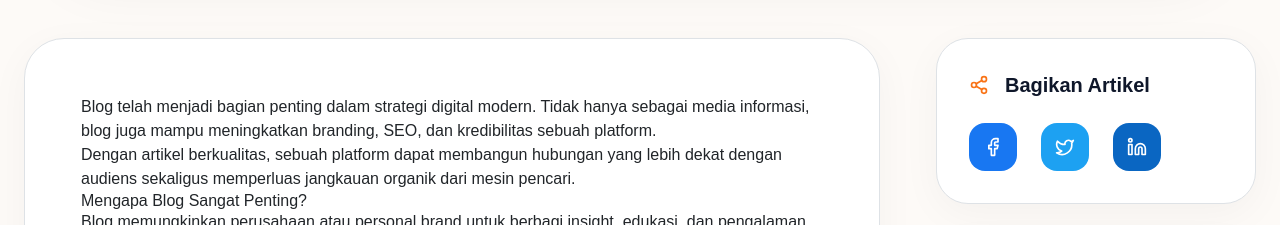
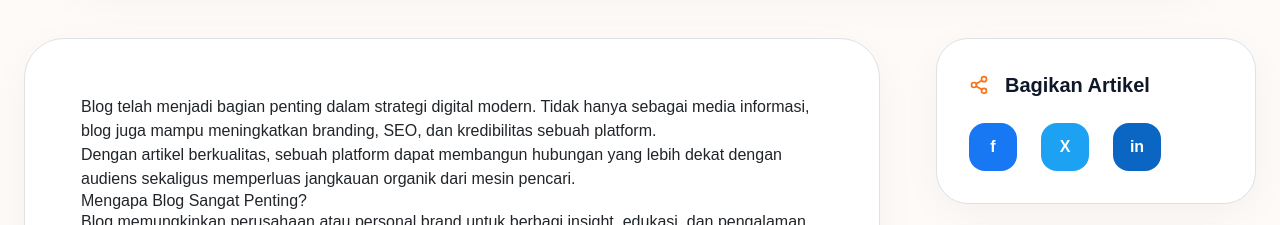
Before and after one commit to vernandohian345/disty-v2, a React (Vite) app in the folder disty-frontend/: page /blog/1 in a window 1280 px wide. Shown: the part 980-1205 px from the top of the page. Built offline with nearby package versions, Linux system fonts and the light colour scheme.

Commit message:
Fix bug blog page

```diff
--- a/disty-frontend/src/pages/BlogDetail.jsx
+++ b/disty-frontend/src/pages/BlogDetail.jsx
@@ -1,14 +1,7 @@
 import Navbar from "../components/frontend/Navbar";
 import Footer from "../components/frontend/Footer";
 
-import {
-  CalendarDays,
-  Eye,
-  Share2,
-  Facebook,
-  Twitter,
-  Linkedin,
-} from "lucide-react";
+import { CalendarDays, Eye, Share2 } from "lucide-react";
 
 import { useParams, Link } from "react-router-dom";
 
@@ -174,15 +167,15 @@ export default function BlogDetail() {
 
                 <div className="flex gap-4">
                   <button className="w-12 h-12 rounded-2xl bg-[#1877F2] text-white flex items-center justify-center hover:scale-105 transition-all">
-                    <Facebook size={20} />
+                    <span className="font-bold">f</span>
                   </button>
 
                   <button className="w-12 h-12 rounded-2xl bg-[#1DA1F2] text-white flex items-center justify-center hover:scale-105 transition-all">
-                    <Twitter size={20} />
+                    <span className="font-bold">X</span>
                   </button>
 
                   <button className="w-12 h-12 rounded-2xl bg-[#0A66C2] text-white flex items-center justify-center hover:scale-105 transition-all">
-                    <Linkedin size={20} />
+                    <span className="font-bold">in</span>
                   </button>
                 </div>
               </div>
```
